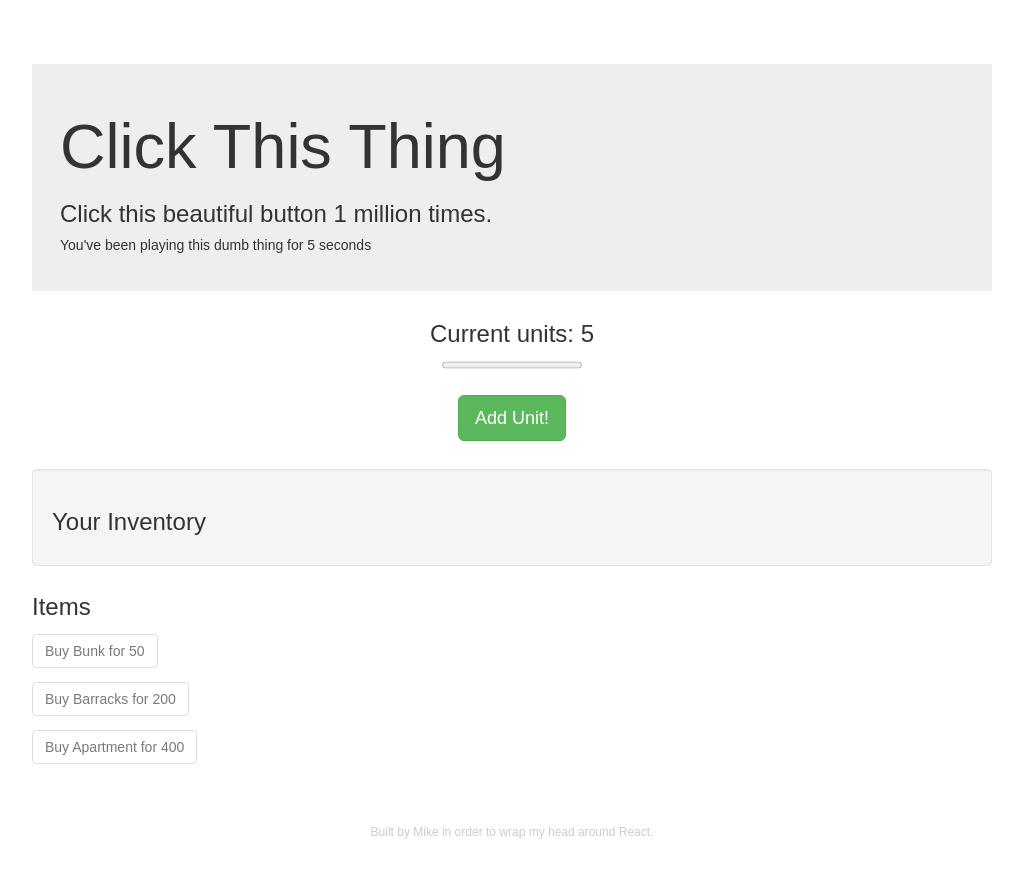
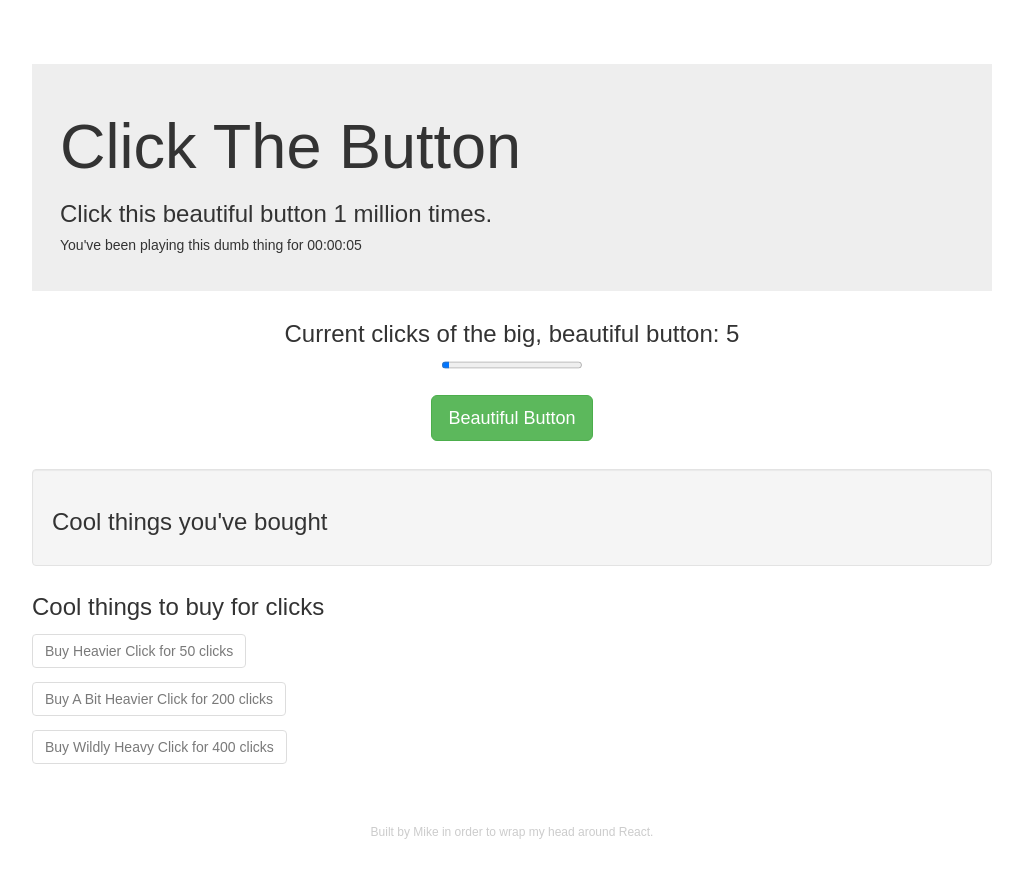
Before and after one commit to mprquinn/react-counter, a React (Create React App) app: page / in a window 1280 px wide. Shown: the top 878 px of the page, without its empty margins (128-1151 px from the left). Built offline with nearby package versions, Linux system fonts and the light colour scheme.

Commit message:
update text

```diff
--- a/src/App.js
+++ b/src/App.js
@@ -3,7 +3,7 @@ import Counter from './components/Counter';
 import Win from './components/Win';
 // import Store from './components/Store';
 import Item from './components/Item';
-import { number_format } from './helpers';
+import { number_format, toHHMMSS } from './helpers';
 
 import { Button, Jumbotron, Col, Well } from 'react-bootstrap';
 
@@ -26,7 +26,7 @@ class App extends React.Component {
       items: {},
       win: false,
       timer: 0,
-      winState: 1000000000
+      winState: 100
     }
   }
 
@@ -61,7 +61,7 @@ class App extends React.Component {
         units
       });
 
-    } else {
+    } else if (this.state.units > this.state.winState) {
       this.setState({
         win: true
       })
@@ -84,16 +84,16 @@ class App extends React.Component {
     return (
       <div className="app">
         <Jumbotron>
-          <h1>Click This Thing</h1>
+          <h1>Click The Button</h1>
           <h3>Click this beautiful button 1 million times.</h3>
-          <h5>You've been playing this dumb thing for {this.state.timer} seconds</h5>
+          <h5>You've been playing this dumb thing for {toHHMMSS(this.state.timer)}</h5>
         </Jumbotron>
         <Counter units={number_format(Math.round(this.state.units))} cleanNumber={Math.round(this.state.units)} />
 
-        <Button className="add-unit btn-success" bsSize="large" onClick={(e) => this.updateCount(1)}>Add Unit!</Button>
+        <Button className="add-unit btn-success" bsSize="large" onClick={(e) => this.updateCount(1)}>Beautiful Button</Button>
 
         <Well className="inventory">
-          <h3>Your Inventory</h3>
+          <h3>Cool things you've bought</h3>
           {
             Object.keys(this.state.items).map(key =>
               <li key={key}>{this.state.items[key].name}: {this.state.items[key].count}</li>
@@ -102,20 +102,20 @@ class App extends React.Component {
         </Well>
 
         <div className="store">
-          <h3>Items</h3>
+          <h3>Cool things to buy for clicks</h3>
 
           <ul className="store__items">
               <li className="store__item">
 
-                <Item name="Bunk" mult={1.2} cost={50} buy={this.buyItem} bank={this.state.units} />
+                <Item name="Heavier Click" mult={1.2} cost={50} buy={this.buyItem} bank={this.state.units} />
               </li>
 
               <li className="store__item">
-                <Item name="Barracks" mult={1.5} cost={200} buy={this.buyItem} bank={this.state.units} />
+                <Item name="A Bit Heavier Click" mult={1.5} cost={200} buy={this.buyItem} bank={this.state.units} />
               </li>
 
               <li className="store__item">
-                <Item name="Apartment" mult={1.65} cost={400} buy={this.buyItem} bank={this.state.units} />
+                <Item name="Wildly Heavy Click" mult={1.65} cost={400} buy={this.buyItem} bank={this.state.units} />
               </li>
 
             </ul>
--- a/src/components/Counter.js
+++ b/src/components/Counter.js
@@ -5,10 +5,10 @@ class Counter extends React.Component {
 		return (
 			<div className="counter">
 	          <h3>
-	            Current units: <span>{this.props.units}</span>
+	            Current clicks of the big, beautiful button: <span>{this.props.units}</span>
 	          </h3>
 
-	          <progress value={this.props.cleanNumber} max="100000"></progress>
+	          <progress value={this.props.cleanNumber} max="100"></progress>
 
 	        </div>
 		)
--- a/src/components/Item.js
+++ b/src/components/Item.js
@@ -23,7 +23,7 @@ class Item extends React.Component {
 
 	render() {
 		return (
-			<Button disabled={ this.props.bank >= this.props.cost ? `` : `disabled`} onClick={(e) => this.handleClick(this.props.mult,this.props.cost,this.props.name)}>Buy {this.props.name} for {this.props.cost}</Button>
+			<Button disabled={ this.props.bank >= this.props.cost ? `` : `disabled`} onClick={(e) => this.handleClick(this.props.mult,this.props.cost,this.props.name)}>Buy {this.props.name} for {this.props.cost} clicks</Button>
 		)
 	}
 }
--- a/src/helpers.js
+++ b/src/helpers.js
@@ -62,3 +62,16 @@ export function number_format(number, decimals, dec_point, thousands_sep) {
     }
     return s.join(dec);
 }
+
+
+export function toHHMMSS(number) {
+  var sec_num = parseInt(number, 10); // don't forget the second param
+  var hours   = Math.floor(sec_num / 3600);
+  var minutes = Math.floor((sec_num - (hours * 3600)) / 60);
+  var seconds = sec_num - (hours * 3600) - (minutes * 60);
+
+  if (hours   < 10) {hours   = "0"+hours;}
+  if (minutes < 10) {minutes = "0"+minutes;}
+  if (seconds < 10) {seconds = "0"+seconds;}
+  return hours+':'+minutes+':'+seconds;
+}
```
